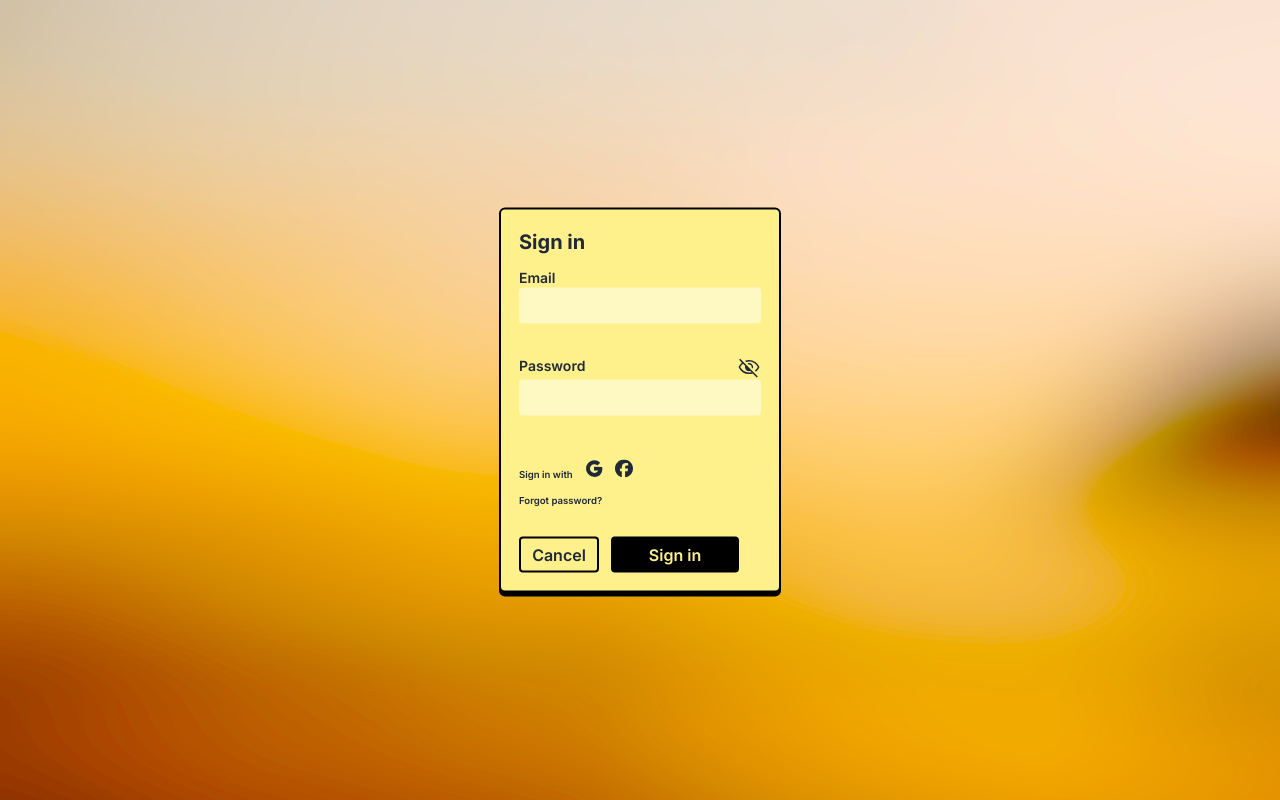
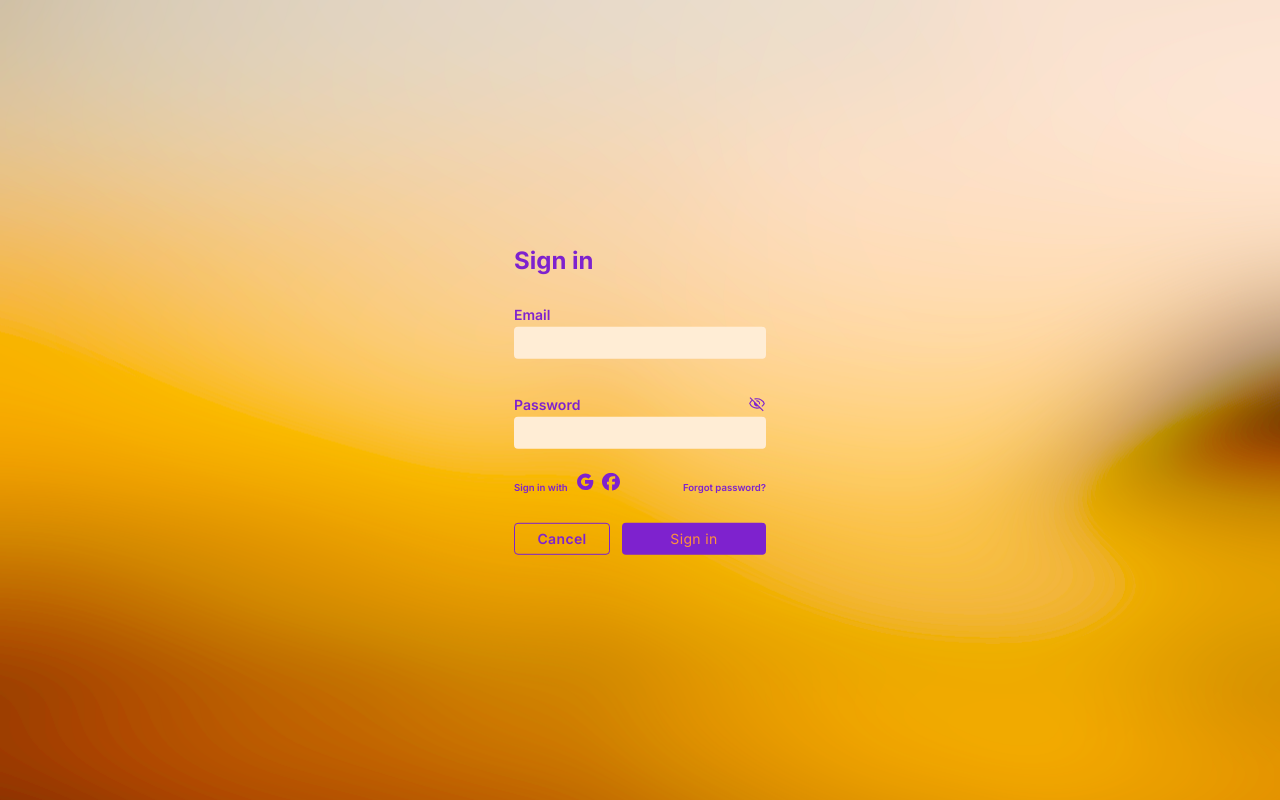
Before and after one commit to NVR-2023/30-GiftMe-wishlist-app, a Next.js app: page /signin in a window 1280 px wide. Shown: the top 800 px of the page. Built offline with nearby package versions, Linux system fonts and the light colour scheme.

Commit message:
fix: fix sign in layout

```diff
--- a/src/frontend/components/ui/basic-box/basic-box.tsx
+++ /dev/null
@@ -1,18 +0,0 @@
-import { ReactNode } from "react";
-
-type BasicBoxProps = {
-  children: ReactNode,
-  background?: string,
-  color?: string,
-};
-
-const BasicBox = ({ children, background = "currentColor" }: BasicBoxProps) => {
-  return (
-    <div
-      className={`${background} p-[1.125rem] rounded-md border-2 border-black shadow-[0px_4px_0px_0px_rgba(0,0,0)] inline-block`}>
-      {children}
-    </div>
-  );
-};
-
-export default BasicBox;
--- /dev/null
+++ b/src/frontend/components/ui/form-box/form-box.tsx
@@ -0,0 +1,18 @@
+import { ReactNode } from "react";
+
+type BasicBoxProps = {
+  children: ReactNode;
+  background?: string;
+  color?: string;
+};
+
+const FormBox = ({ children, background = "currentColor" }: BasicBoxProps) => {
+  return (
+    <div
+      className="">
+      {children}
+    </div>
+  );
+};
+
+export default FormBox;
--- a/src/frontend/sections/footer-section/footer-section.tsx
+++ b/src/frontend/sections/footer-section/footer-section.tsx
@@ -10,33 +10,33 @@ const FooterSection = ({
   return (
     <footer className={`footer ps-20 py-10 text-sm ${background} ${text}`}>
       <nav className="">
-        <h3 className="footer-title">Social Media</h3>
+        <h3 className="footer-title text-sm">Social Media</h3>
         <SocialMediaComponent />
       </nav>
       <nav>
-        <h3 className="footer-title">Company</h3>
-        <Link href="/aboutus" className="link link-hover">
+        <h3 className="footer-title text-sm">Company</h3>
+        <Link href="/aboutus" className="link link-hover text-sm">
           About us
         </Link>
-        <Link href="/contact" className="link link-hover">
+        <Link href="/contact" className="link link-hover text-sm">
           Contact
         </Link>
-        <Link href="/jobs" className="link link-hover">
+        <Link href="/jobs" className="link link-hover text-sm">
           Jobs
         </Link>
-        <Link href="/presskit" className="link link-hover">
+        <Link href="/presskit" className="link link-hover text-sm">
           Press Kit
         </Link>
       </nav>
       <nav>
-        <h3 className="footer-title">Legal</h3>
-        <Link href="/termsofuse" className="link link-hover">
+        <h3 className="footer-title text-sm">Legal</h3>
+        <Link href="/termsofuse" className="link link-hover text-sm">
           Terms of use
         </Link>
-        <Link href="/privacypolicy" className="link link-hover">
+        <Link href="/privacypolicy" className="link link-hover text-sm">
           Privacy policy
         </Link>
-        <Link href="/cookiepolicy" className="link link-hover">
+        <Link href="/cookiepolicy" className="link link-hover text-sm">
           Cookie policy
         </Link>
         <br></br>
--- a/src/frontend/sections/hero-homepage/sub-components/cta-button.tsx
+++ b/src/frontend/sections/hero-homepage/sub-components/cta-button.tsx
@@ -1,10 +1,10 @@
 import Link from "next/link";
 const CTAButton = () => {
   return (
-    <div className="">
+    <div className="h-8 w-24 rounded bg-purple-700 text-orange-400 text-sm tracking-wide">
       <Link
         href="/register"
-        className="py-1.5 px-3 rounded bg-purple-700 text-orange-400 tracking-wide">
+        className="flex h-full items-center justify-center">
         Register
       </Link>
     </div>
--- a/src/frontend/sections/navbar-homepage/navbar-homepage.tsx
+++ b/src/frontend/sections/navbar-homepage/navbar-homepage.tsx
@@ -3,7 +3,7 @@ import Link from "next/link";
 
 const NavbarHomepage = () => {
   return (
-    <header className="absolute top-4 w-full text-fuchsia-800">
+    <header className="absolute top-4 w-full text-purple-700">
       <nav className="flex justify-center">
         <div className="flex w-11/12 justify-between items-center h-120">
           <div>
--- a/src/frontend/sections/signin/ssignin-form.tsx
+++ b/src/frontend/sections/signin/ssignin-form.tsx
@@ -2,7 +2,6 @@
 
 import { useState, ChangeEvent, FormEvent } from "react";
 import Link from "next/link";
-import BasicBox from "@/frontend/components/ui/basic-box/basic-box";
 import PasswordInvisibleIcon from "@/frontend/components/icons/password-invisible-icon";
 import PasswordVisibleIcon from "@/frontend/components/icons/password-visible-icon";
 import GoogleIcon from "@/frontend/components/icons/google-icon";
@@ -88,17 +87,16 @@ const SigninForm = () => {
   };
 
   return (
-    <div className="">
-      <BasicBox background={"bg-yellow-200"}>
+    <div className="text-purple-700">
       <form className="flex flex-col space-y-3" onSubmit={handleSubmit}>
-          <div className="font-bold text-xl ">Sign in</div>
+        <div className="font-bold text-2xl mb-4">Sign in</div>
+        <div className="flex flex-col space-y-0">
           <div className="flex flex-col">
-            <div className="flex flex-col">
-              <label htmlFor="email" className="text-sm font-semibold">
+            <label htmlFor="email" className="text-sm font-semibold mb-0.5">
               Email
             </label>
             <input
-                className="rounded bg-yellow-100 h-9 ps-2"
+              className="rounded bg-orange-100 h-8 ps-2 focus:outline-none focus:border-purple-700 focus:ring-purple-700 focus:ring-[1px]"
               id="email"
               name="email"
               value={credentials.email}
@@ -106,21 +104,25 @@ const SigninForm = () => {
             <div
               className={`${
                 credentialsErrors.email ? "visible" : "invisible"
-                } h-[1rem] overflow-hidden text-[0.6rem] text-red-500 font-semibold mt-1 mb-3 `}>
+              } h-[.75rem] text-[0.6rem] text-red-500 font-semibold mt-2 mb-4`}>
               {credentialsErrors.email}
             </div>
           </div>
           <div className="flex flex-col">
-              <div className="flex justify-between">
+            <div className="flex justify-between mb-0.5">
               <label htmlFor="email" className="text-sm font-semibold">
                 Password
               </label>
               <span onClick={handleTogglePasswordVisibility}>
-                  {isPasswordVisible ? <PasswordVisibleIcon /> : <PasswordInvisibleIcon />}
+                {isPasswordVisible ? (
+                  <PasswordVisibleIcon scale={0.75} />
+                ) : (
+                  <PasswordInvisibleIcon scale={0.75} />
+                )}
               </span>
             </div>
             <input
-                className="rounded bg-yellow-100 h-9 ps-2"
+              className="rounded bg-orange-100 h-8 ps-2 focus:outline-none focus:border-purple-700 focus:ring-purple-700 focus:ring-[1px]"
               id="password"
               name="password"
               type={isPasswordVisible ? "text" : "password"}
@@ -130,13 +132,14 @@ const SigninForm = () => {
           <div
             className={`${
               credentialsErrors.password ? "visible" : "invisible"
-              } h-[1rem] overflow-hidden text-[0.6rem] text-red-500 font-semibold mt-1 mb-3`}>
+            } h-[.75rem] text-[0.6rem] text-red-500 font-semibold mt-2 mb-4`}>
             {credentialsErrors.password}
           </div>
         </div>
-          <div className="flex items-baseline ">
-            <div className="text-[0.6rem] font-semibold">Sign in with</div>
-            <div className="flex ms-3 space-x-3">
+        <div className="flex items-baseline justify-between">
+          <div className="flex items-baseline">
+            <div className="text-[0.6rem] font-semibold pe-2">Sign in with</div>
+            <div className="flex space-x-2">
               <div className="">
                 <GoogleIcon scale={0.36} />
               </div>
@@ -146,24 +149,20 @@ const SigninForm = () => {
             </div>
           </div>
           <div className="text-[0.6rem] font-semibold">Forgot password?</div>
+        </div>
         <div className="flex pt-4 space-x-3">
-            <BasicButton size={"sm"}>
           <Link
             href="/"
-                className="font-semibold w-full h-full flex items-center justify-center">
+            className="w-24 h-8 flex justify-center items-center rounded border-[1.5px] border-purple-700 text-purple-700 text-sm font-semibold tracking-wide">
             Cancel
           </Link>
-            </BasicButton>
-            <BasicButton size={"lg"} variant={"full"}>
           <button
             type="submit"
-                className="font-semibold w-full h-full items-center flex justify-center">
+            className="w-36 h-8 rounded bg-purple-700 text-orange-400 text-sm tracking-wide">
             Sign in
           </button>
-            </BasicButton>
         </div>
       </form>
-      </BasicBox>
     </div>
   );
 };
```
Lines whose indentation alone changed are shown as unchanged.
